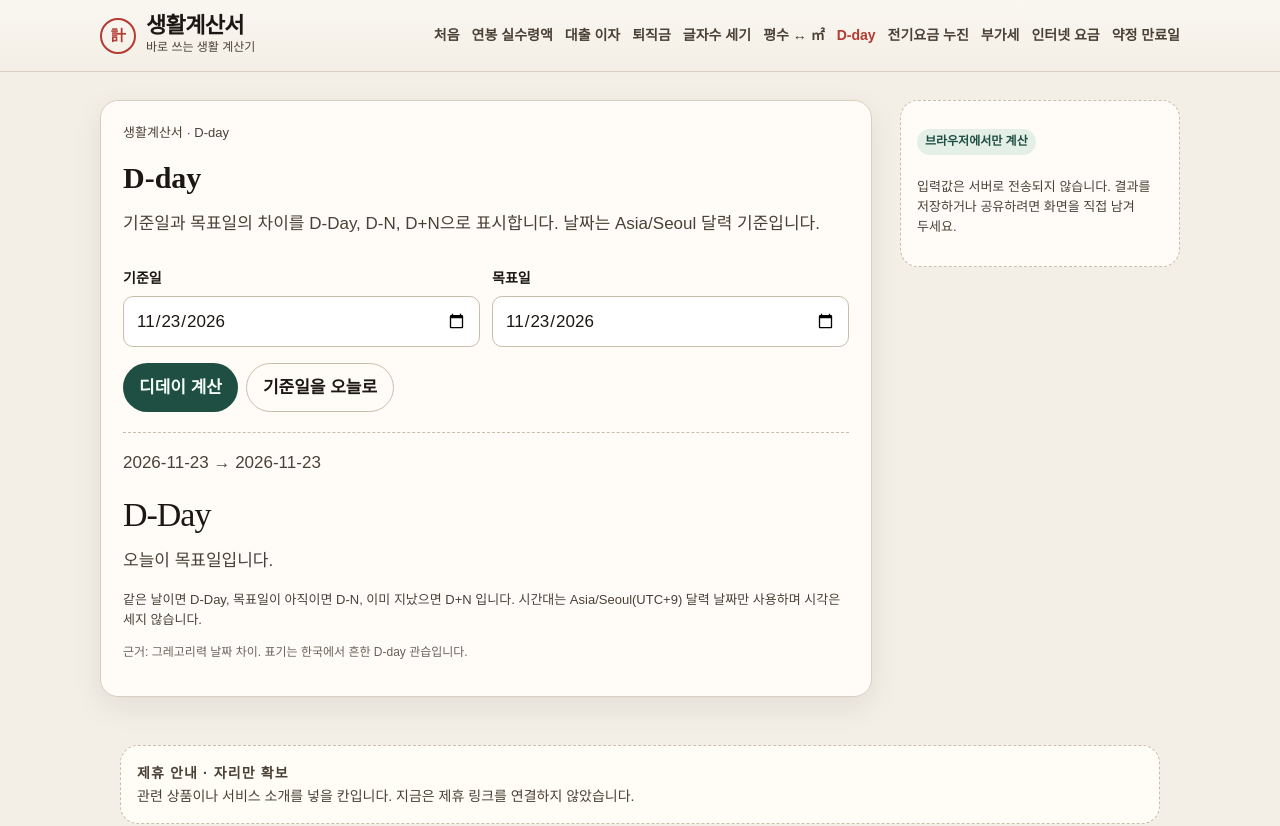
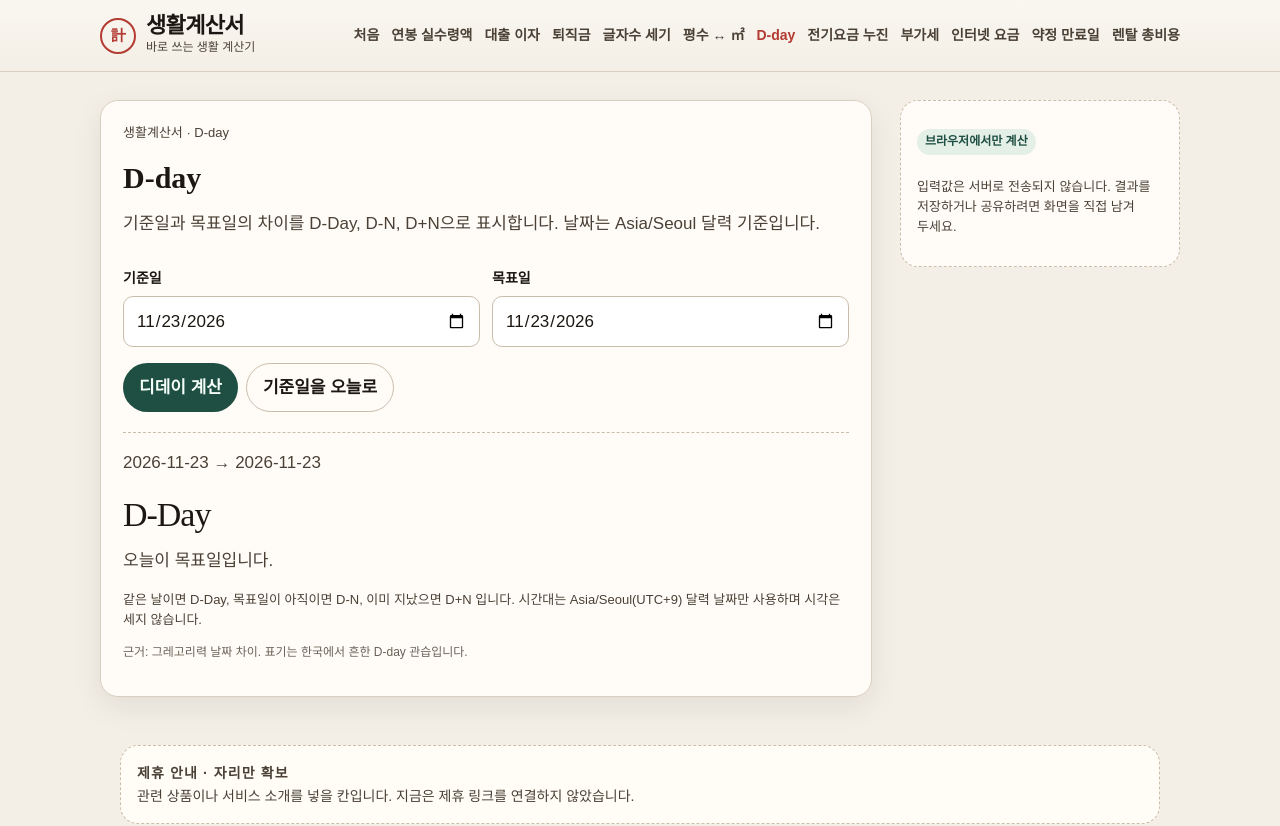
Before and after one commit to biojuho/life-calculator, a plain HTML site: page tools/dday/index.html in a window 1280 px wide. Shown: the top 826 px of the page. Drawn offline with Linux system fonts and the light colour scheme; a web font is replaced by a local one.

Commit message:
Link 렌탈 총비용 from menus (3/4)

```diff
--- a/tools/dday/index.html
+++ b/tools/dday/index.html
@@ -39,6 +39,7 @@
       <a href="../../tools/vat/">부가세</a>
       <a href="../../tools/internet/">인터넷 요금</a>
       <a href="../../tools/internet-contract/">약정 만료일</a>
+      <a href="../../tools/rental/">렌탈 총비용</a>
     </nav>
     <button class="hamb" type="button" aria-expanded="false" aria-controls="mnav">메뉴</button>
   </div>
@@ -54,6 +55,7 @@
       <a href="../../tools/vat/">부가세</a>
       <a href="../../tools/internet/">인터넷 요금</a>
       <a href="../../tools/internet-contract/">약정 만료일</a>
+      <a href="../../tools/rental/">렌탈 총비용</a>
   </nav></div>
 </header>
 <main class="wrap layout">
```
Also changed, not shown: tools/electricity/index.html (+2 -0 lines), tools/loan/index.html (+2 -0 lines), tools/salary/index.html (+2 -0 lines).
